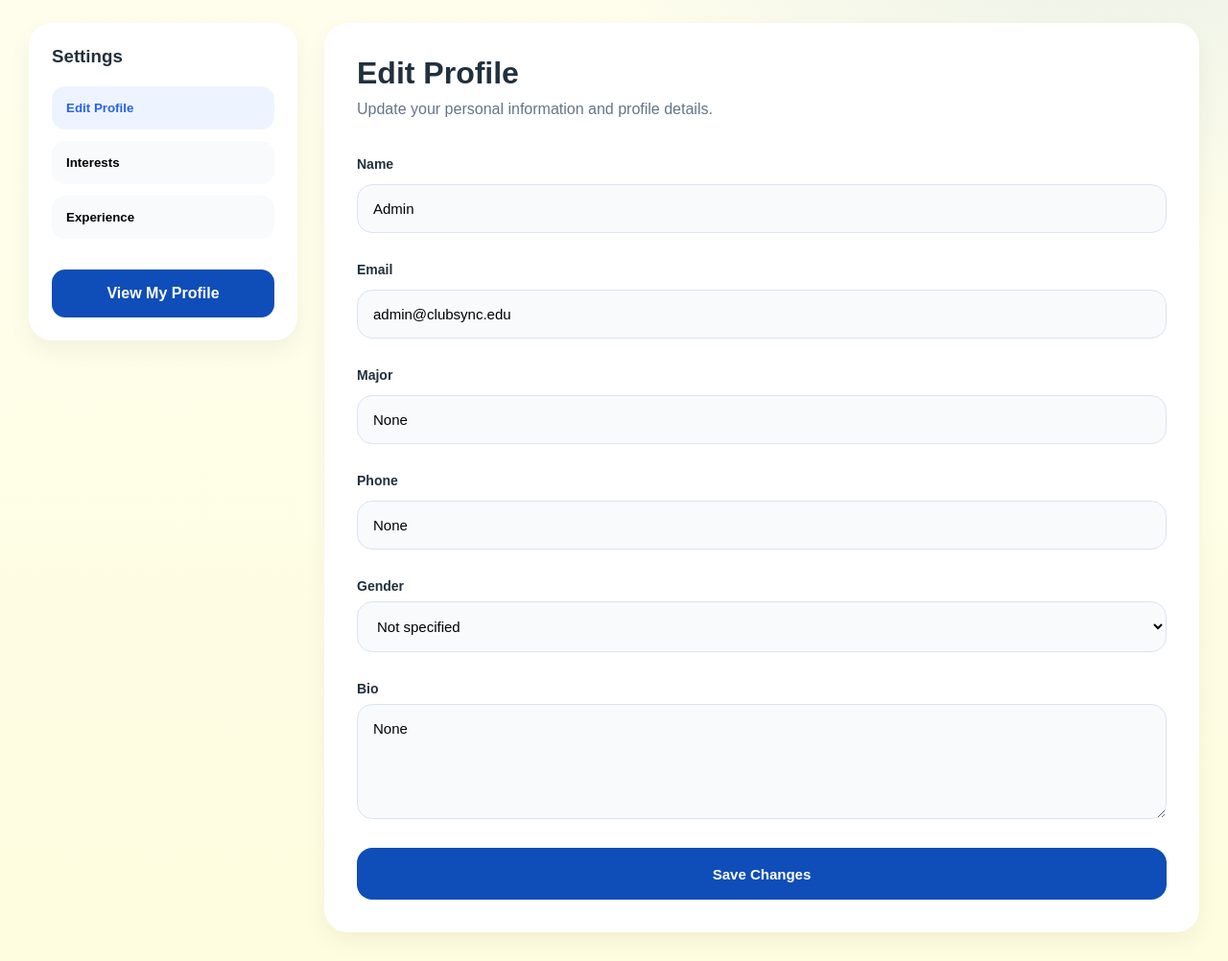
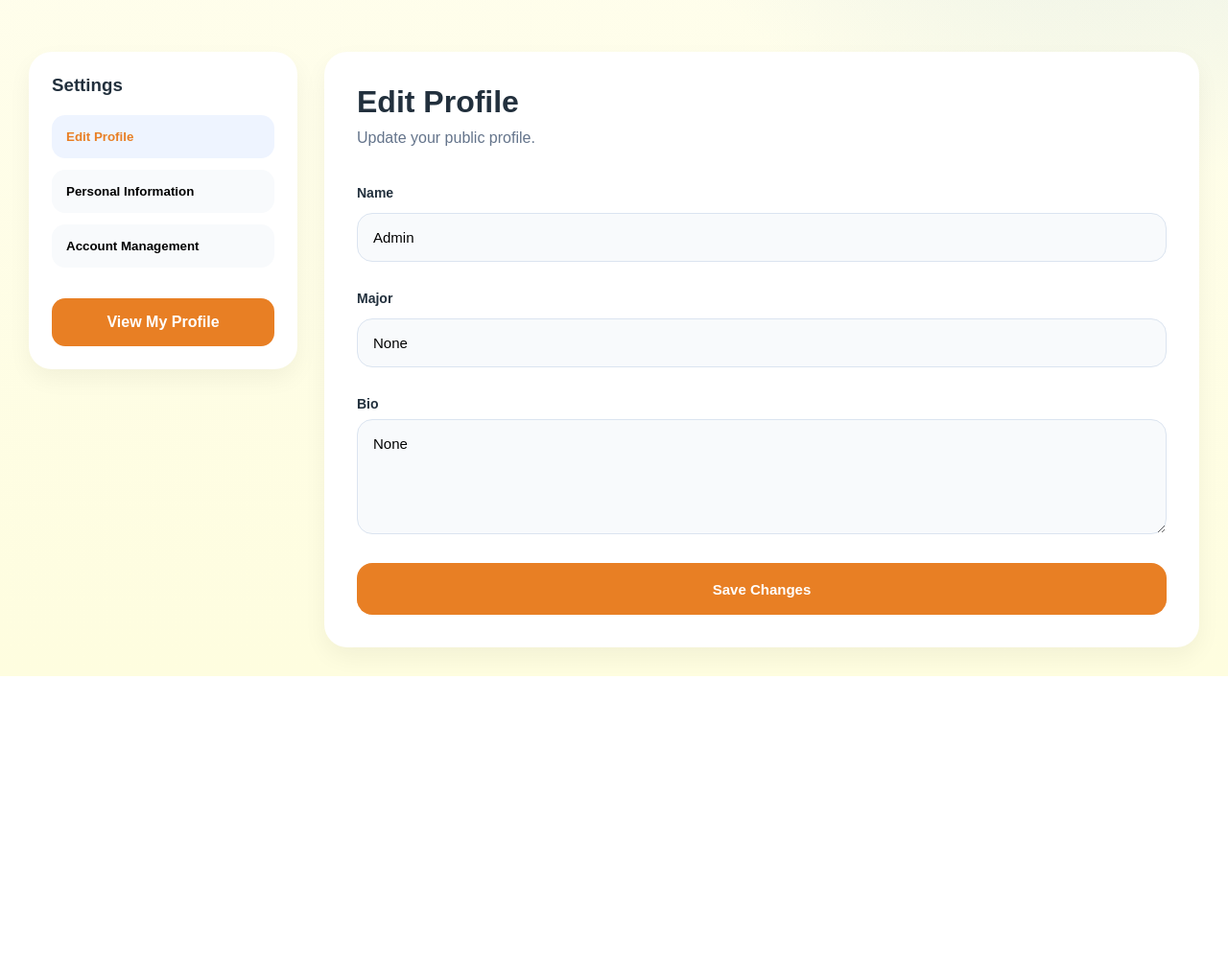
Before and after one commit to HirushikaWickramaarachchi/AgileProject, a Flask app: page /profile-edit in a window 1280 px wide. Shown: the part 388-1390 px from the top of the page at 96% size. After the commit the page ends 1093 px from the top, so only its background shows below. Run offline with Flask 3, Linux system fonts and the light colour scheme; a user stored in the database is signed in; some libraries are stand-ins or nearby versions.

Commit message:
Color changes and structural changes in profile page

```diff
--- a/static/css/profile_edit.css
+++ b/static/css/profile_edit.css
@@ -169,48 +189,33 @@ body {
 
 .sidebar-btn {
   width: 100%;
-
   padding: 15px;
-
   border: none;
-
   border-radius: 14px;
-
   background: #f8fafc;
-
   margin-bottom: 12px;
-
   text-align: left;
-
   font-weight: 700;
-
   cursor: pointer;
-
   transition: 0.2s;
 }
 
 .sidebar-btn.active,
 .sidebar-btn:hover {
   background: #eef4ff;
-  color: #2563eb;
+  color: #e87f24;
 }
 
 .view-profile-btn {
   display: flex;
   justify-content: center;
   align-items: center;
-
   height: 50px;
-
-  background: #0f4db8;
+  background: #e87f24;
   color: white;
-
   text-decoration: none;
-
   border-radius: 14px;
-
   margin-top: 20px;
-
   font-weight: 700;
 }
 
@@ -297,30 +293,22 @@ body {
 .form-group textarea:focus,
 .form-group select:focus {
   outline: none;
-  border-color: #2563eb;
-
-  box-shadow: 0 0 0 4px rgba(37, 99, 235, 0.1);
+  border-color: #e87f24;
+  box-shadow: 0 0 0 4px rgba(232, 127, 36, 0.1);
 }
 
 /* BUTTON */
 
 .save-btn {
   margin-top: 10px;
-
   height: 54px;
-
   border: none;
-
   border-radius: 16px;
-
-  background: #0f4db8;
+  background: #e87f24;
   color: white;
-
   font-size: 15px;
   font-weight: 700;
-
   cursor: pointer;
-
   transition: 0.2s;
 }
 
--- a/templates/profile_edit.html
+++ b/templates/profile_edit.html
@@ -23,6 +23,12 @@
 
     <!-- HERO -->
     <section class="edit-hero">
+      <!-- COVER IMAGE -->
+      <div class="edit-cover-image"></div>
+
+      <!-- DARK OVERLAY -->
+      <div class="edit-cover-overlay"></div>
+
       <div class="hero-content">
         <!-- PROFILE IMAGE -->
         <div class="hero-avatar-wrapper">
@@ -108,17 +114,17 @@
         <button
           class="sidebar-btn"
           type="button"
-          onclick="showSection('interests-section', this)"
+          onclick="showSection('personal-section', this)"
         >
-          Interests
+          Personal Information
         </button>
 
         <button
           class="sidebar-btn"
           type="button"
-          onclick="showSection('experience-section', this)"
+          onclick="showSection('account-section', this)"
         >
-          Experience
+          Account Management
         </button>
 
         <a href="{{ url_for('profile.profile') }}" class="view-profile-btn">
@@ -133,17 +139,7 @@
           <main class="edit-main-card">
             <h2>Edit Profile</h2>
 
-            <p class="edit-subtitle">
-              Update your personal information and profile details.
-            </p>
-
-            {% if request.args.get('updated') %}
-
-            <div class="success-message">
-              Your profile has been updated successfully!
-            </div>
-
-            {% endif %}
+            <p class="edit-subtitle">Update your public profile.</p>
 
             <form
               method="POST"
@@ -170,18 +166,6 @@
                 />
               </div>
 
-              <!-- EMAIL -->
-              <div class="form-group">
-                <label>Email</label>
-
-                <input
-                  type="email"
-                  name="email"
-                  value="{{ user.email }}"
-                  required
-                />
-              </div>
-
               <!-- MAJOR -->
               <div class="form-group">
                 <label>Major</label>
@@ -191,32 +175,6 @@
                   name="major"
                   value="{{ profile.major if profile else '' }}"
                 />
-              </div>
-
-              <!-- PHONE -->
-              <div class="form-group">
-                <label>Phone</label>
-
-                <input
-                  type="text"
-                  name="phone"
-                  value="{{ profile.phone if profile else '' }}"
-                />
-              </div>
-
-              <!-- GENDER -->
-              <div class="form-group">
-                <label>Gender</label>
-
-                <select name="gender">
-                  <option value="">Not specified</option>
-
-                  <option value="Female">Female</option>
-
-                  <option value="Male">Male</option>
-
-                  <option value="Other">Other</option>
-                </select>
               </div>
 
               <!-- BIO -->
@@ -235,45 +193,96 @@
             </form>
           </main>
         </section>
+        <!-- PROFILE SECTION -->
+        <section id="personal-section" class="settings-section">
+          <main class="edit-main-card">
+            <h2>Personal Information</h2>
 
-        <!-- INTERESTS -->
-        <section id="interests-section" class="settings-section">
-          <main class="edit-main-card">
-            <h2>Interests</h2>
-
-            <p class="edit-subtitle">Add your hobbies and interests.</p>
+            <p class="edit-subtitle">Manage your personal details.</p>
 
             <form class="edit-form">
+              <!-- GENDER -->
               <div class="form-group">
-                <label>Your Interests</label>
+                <label>Gender</label>
 
-                <textarea
-                  placeholder="AI, Music, Coding, Sports, Photography..."
-                ></textarea>
+                <select name="gender">
+                  <option value="">Not specified</option>
+                  <option value="Female">Female</option>
+                  <option value="Male">Male</option>
+                  <option value="Other">Other</option>
+                </select>
               </div>
 
-              <button type="submit" class="save-btn">Save Interests</button>
+              <!-- DATE OF BIRTH -->
+              <div class="form-group">
+                <label>Date of Birth</label>
+
+                <input type="date" name="dob" />
+              </div>
+
+              <!-- PHONE -->
+              <div class="form-group">
+                <label>Phone</label>
+
+                <input
+                  type="text"
+                  name="phone"
+                  value="{{ profile.phone if profile else '' }}"
+                />
+              </div>
+
+              <!-- EMAIL -->
+              <div class="form-group">
+                <label>Email</label>
+
+                <input
+                  type="email"
+                  name="email"
+                  value="{{ user.email }}"
+                  required
+                />
+              </div>
+
+              <!-- ADDRESS -->
+              <div class="form-group">
+                <label>Address</label>
+
+                <input
+                  type="text"
+                  name="address"
+                  value="{{ profile.address if profile else '' }}"
+                />
+              </div>
+
+              <button type="submit" class="save-btn">Save Changes</button>
             </form>
           </main>
         </section>
 
-        <!-- EXPERIENCE -->
-        <section id="experience-section" class="settings-section">
+        <!-- ACCOUNT MANAGEMENT -->
+        <section id="account-section" class="settings-section">
           <main class="edit-main-card">
-            <h2>Experience</h2>
+            <h2>Account Management</h2>
 
-            <p class="edit-subtitle">Add your experience and achievements.</p>
+            <p class="edit-subtitle">Change your account password.</p>
 
             <form class="edit-form">
               <div class="form-group">
-                <label>Experience</label>
-
-                <textarea
-                  placeholder="Leadership, volunteering, internships, projects..."
-                ></textarea>
+                <label>Current Password</label>
+                <input type="password" />
               </div>
 
-              <button type="submit" class="save-btn">Save Experience</button>
+              <div class="form-group">
+                <label>New Password</label>
+                <input type="password" />
+              </div>
+
+              <div class="form-group">
+                <label>Confirm New Password</label>
+                <input type="password" />
+              </div>
+
+              <button type="submit" class="save-btn">Update Password</button>
             </form>
           </main>
         </section>
```
Also changed, not shown: other parts of static/css/profile_edit.css (+56 -33 lines), static/css/profile.css (+29 -38 lines), templates/profile.html (+15 -31 lines).
